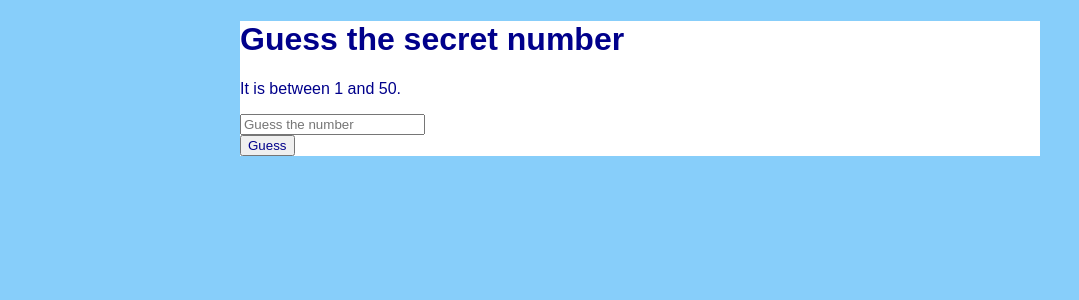
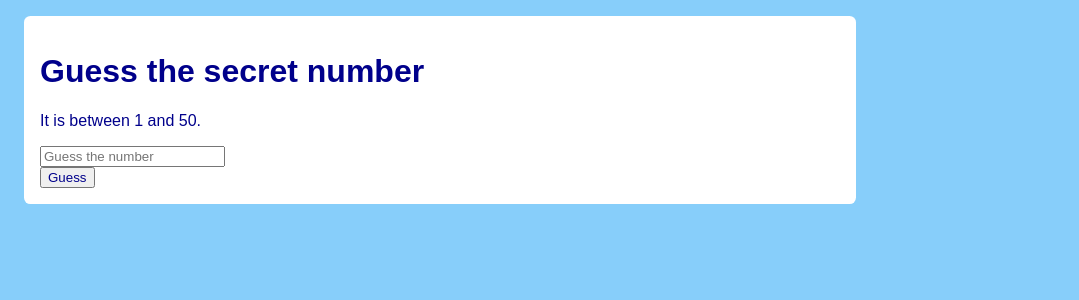
Before and after one commit to mbalabanov/numberguess, a Flask app: page / in a window 1280 px wide. Shown: the top 300 px of the page, without its empty margins (0-1079 px from the left). Run offline with Flask 2, Linux system fonts and the light colour scheme.

Commit message:
Style changes

```diff
--- a/templates/base.html
+++ b/templates/base.html
@@ -17,6 +17,9 @@
                 width: 800px;
                 margin: 0 auto;
                 background-color: white;
+                padding: 1rem;
+                margin: 1rem;
+                border-radius: 0.4rem;
             }
         </style>
     </head>
```
